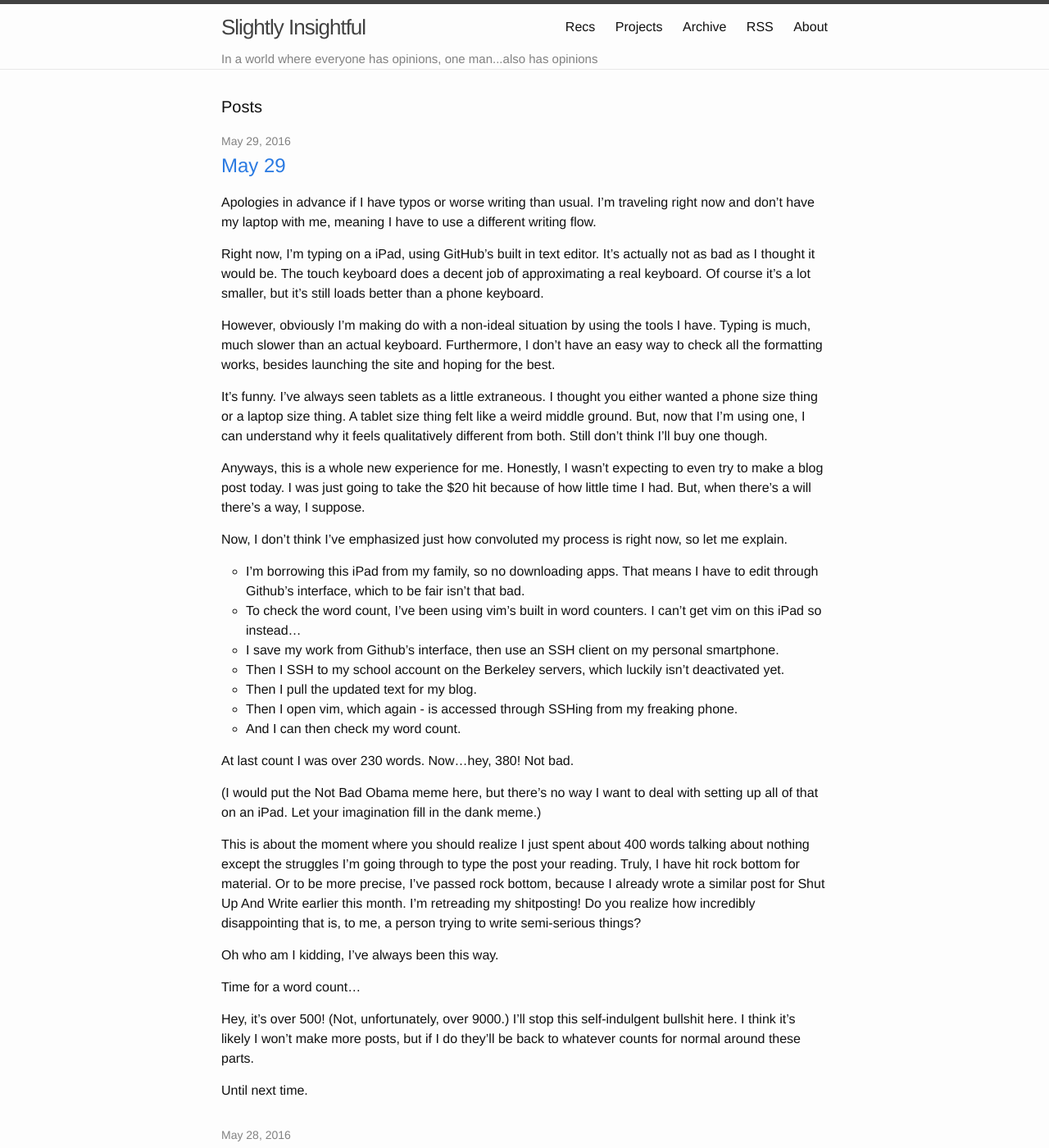
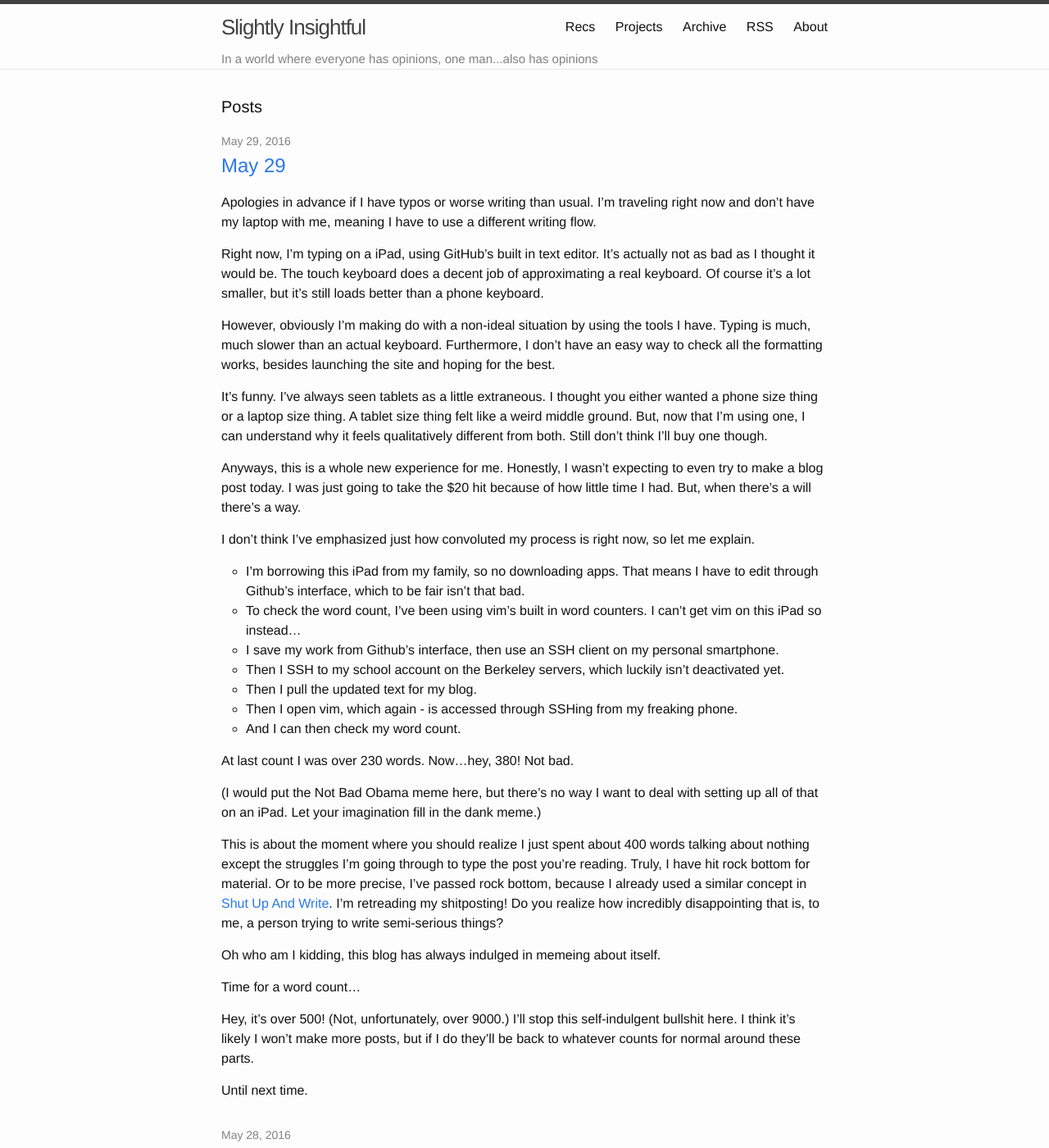
Before and after one commit to alexirpan/alexirpan.github.io, a Jekyll site: the page built from index.html, in a window 1280 px wide and 1400 px high. Shown: the whole window at 82% size. Built offline with Jekyll 4.4.1, drawn with Linux system fonts in a browser that asks for light colours; the list of posts is cut into pages by our own code.

Commit message:
Update 2016-05-29-may-29.markdown
Edits

```diff
--- a/_posts/may2016/2016-05-29-may-29.markdown
+++ b/_posts/may2016/2016-05-29-may-29.markdown
@@ -10,9 +10,9 @@ However, obviously I'm making do with a non-ideal situation by using the tools I
 
 It's funny. I've always seen tablets as a little extraneous. I thought you either wanted a phone size thing or a laptop size thing. A tablet size thing felt like a weird middle ground. But, now that I'm using one, I can understand why it feels qualitatively different from both. Still don't think I'll buy one though.
 
-Anyways, this is a whole new experience for me. Honestly, I wasn't expecting to even try to make a blog post today. I was just going to take the $20 hit because of how little time I had. But, when there's a will there's a way, I suppose.
+Anyways, this is a whole new experience for me. Honestly, I wasn't expecting to even try to make a blog post today. I was just going to take the $20 hit because of how little time I had. But, when there's a will there's a way.
 
-Now, I don't think I've emphasized just how convoluted my process is right now, so let me explain.
+I don't think I've emphasized just how convoluted my process is right now, so let me explain.
 
 * I'm borrowing this iPad from my family, so no downloading apps. That means I have to edit through Github's interface, which to be fair isn't that bad.
 * To check the word count, I've been using vim's built in word counters. I can't get vim on this iPad so instead...
@@ -27,9 +27,9 @@ At last count I was over 230 words. Now...hey, 380! Not bad.
 (I would put the Not Bad Obama meme here, but there's no way I want to deal with setting up all of that on an iPad. Let your imagination fill in the dank meme.)
 
 This is about the moment where you should realize I just spent about 400 words talking about nothing except the struggles
-I'm going through to type the post your reading. Truly, I have hit rock bottom for material. Or to be more precise, I've passed rock bottom, because I already wrote a similar post for Shut Up And Write earlier this month. I'm retreading my shitposting! Do you realize how incredibly disappointing that is, to me, a person trying to write semi-serious things?
+I'm going through to type the post you're reading. Truly, I have hit rock bottom for material. Or to be more precise, I've passed rock bottom, because I already used a similar concept in [Shut Up And Write]({% post_url 2016-05-08-may-8 %}). I'm retreading my shitposting! Do you realize how incredibly disappointing that is, to me, a person trying to write semi-serious things?
 
-Oh who am I kidding, I've always been this way.
+Oh who am I kidding, this blog has always indulged in memeing about itself.
 
 Time for a word count...
 
```
